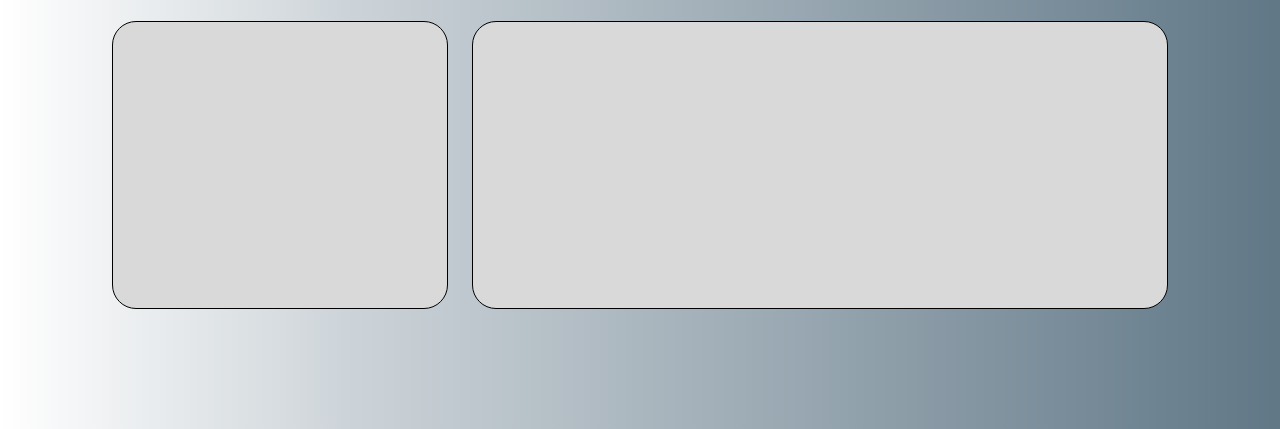
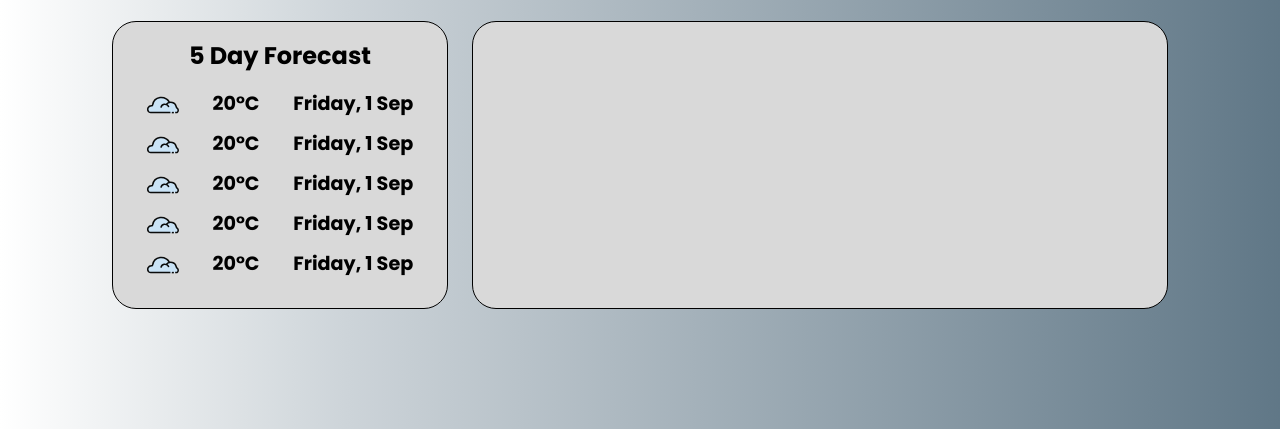
Before and after one commit to 555Viktor/weather-app, a website built with webpack: page src/index.html in a window 1280 px wide. Shown: the part 371-800 px from the top of the page. Built offline with nearby package versions, Linux system fonts and the light colour scheme.

Commit message:
Create 5 day forecast container

```diff
--- a/src/index.html
+++ b/src/index.html
@@ -34,11 +34,35 @@
         </div>
 
         <div class="five-day-forecast-container">
-
+            <h1>5 Day Forecast</h1>
+            <div class="day-forecast">
+                <img class="day-forecast-icon img-small" src="./assets/condition-icons/cloudy.svg" alt="">
+                <b class="day-forecast-temp">20°C</b>
+                <b class="day-forecast-date">Friday, 1 Sep</b>
+            </div>
+            <div class="day-forecast">
+                <img class="day-forecast-icon img-small" src="./assets/condition-icons/cloudy.svg" alt="">
+                <b class="day-forecast-temp">20°C</b>
+                <b class="day-forecast-date">Friday, 1 Sep</b>
+            </div>
+            <div class="day-forecast">
+                <img class="day-forecast-icon img-small" src="./assets/condition-icons/cloudy.svg" alt="">
+                <b class="day-forecast-temp">20°C</b>
+                <b class="day-forecast-date">Friday, 1 Sep</b>
+            </div>
+            <div class="day-forecast">
+                <img class="day-forecast-icon img-small" src="./assets/condition-icons/cloudy.svg" alt="">
+                <b class="day-forecast-temp">20°C</b>
+                <b class="day-forecast-date">Friday, 1 Sep</b>
+            </div>
+            <div class="day-forecast">
+                <img class="day-forecast-icon img-small" src="./assets/condition-icons/cloudy.svg" alt="">
+                <b class="day-forecast-temp">20°C</b>
+                <b class="day-forecast-date">Friday, 1 Sep</b>
+            </div>
         </div>
 
         <div class="hourly-forecast-container">
-
         </div>
     </div>
 </body>
--- a/src/styles.css
+++ b/src/styles.css
@@ -20,12 +20,13 @@ body {
 
 /* Shared styles */
 .search-bar-container,
-.location-time-data-container,
-.weather-details-container {
+.weather-details-container,
+.day-forecast {
     display: flex;
 }
 
 .location-time-data-container {
+    display: flex;
     flex-direction: column;
 }
 
@@ -111,6 +112,23 @@ body {
     grid-row-start: 4;
 }
 
+.five-day-forecast-container h1 {
+    font-size: 1.5rem;
+    padding: 1rem;
+    text-align: center;
+}
+
+.five-day-forecast-container .day-forecast {
+    justify-content: space-evenly;
+    margin-block-end: 0.5rem;
+    font-size: 1.2rem;
+}
+
+.day-forecast .day-forecast-icon {
+    width: 2rem;
+    height: 2rem;
+}
+
 /* Hourly forecast styling */
 .hourly-forecast-container {
     grid-column: span 4 / span 4;
```
